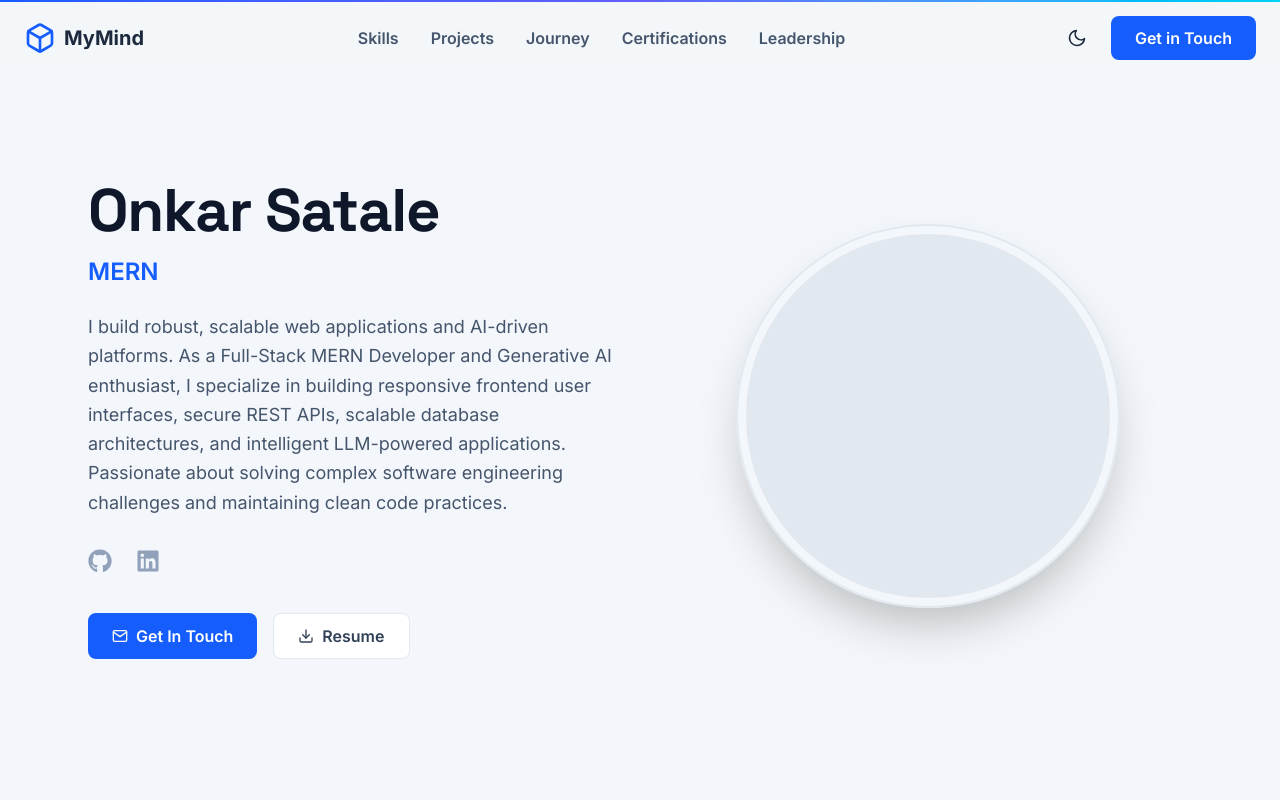
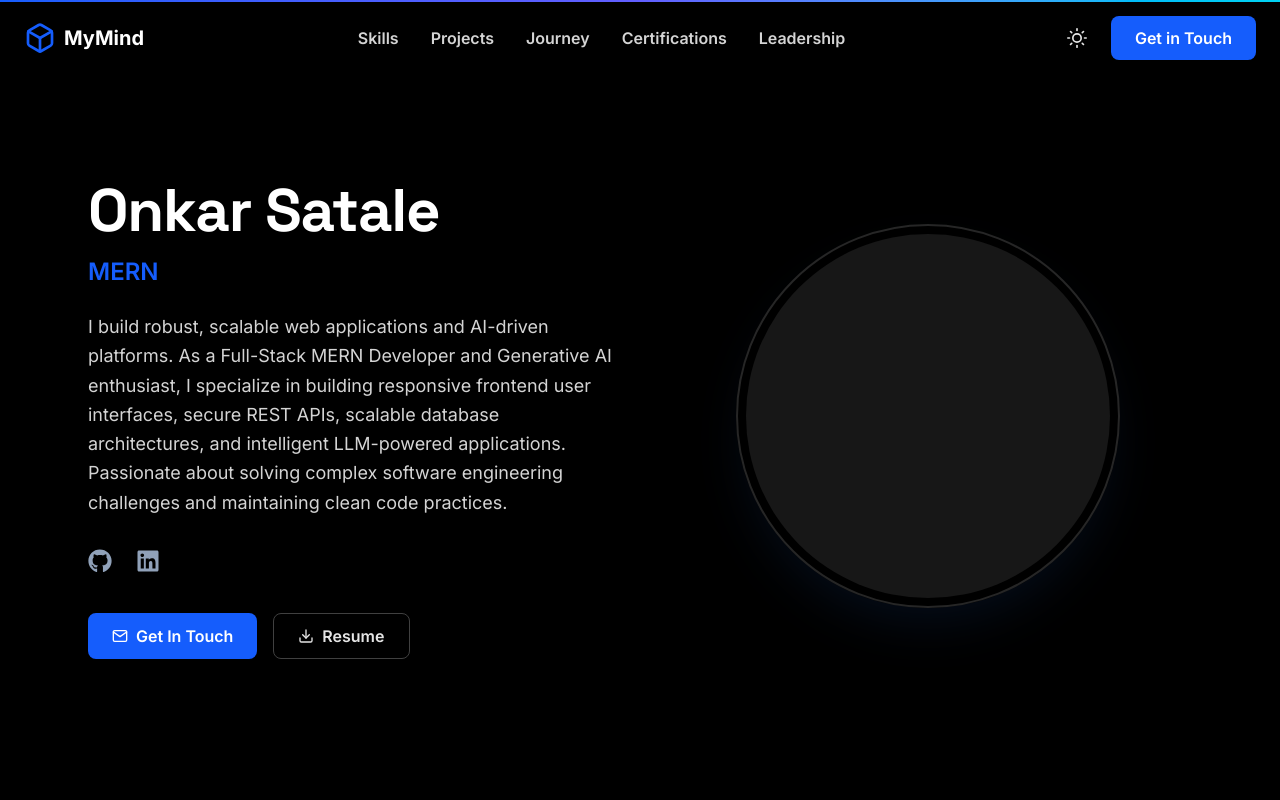
Before and after one commit to Onkar-Satale/Portfolio, a React (Vite) app: page / in a window 1280 px wide. Shown: the top 800 px of the page. Built offline with nearby package versions, Linux system fonts and the light colour scheme.

Commit message:
Fix dark mode persistence so theme only changes on explicit button click

```diff
--- a/index.html
+++ b/index.html
@@ -22,6 +22,19 @@
 
   <meta property="og:type" content="website">
   <meta property="og:url" content="https://sataleOnkar.me/">
+  <script>
+    (function () {
+      try {
+        const savedTheme = localStorage.getItem('theme');
+        if (savedTheme === 'light') {
+          document.documentElement.classList.remove('dark');
+        } else {
+          // Default to dark mode or user-saved 'dark'
+          document.documentElement.classList.add('dark');
+        }
+      } catch (e) {}
+    })();
+  </script>
   <meta property="og:title" content="Satale Onkar K - Full-Stack Developer Portfolio">
   <meta property="og:description"
     content="Explore the projects and skills of Satale Onkar K, a developer focused on building high-performance web applications with React, Node.js.">
--- a/src/layouts/Header.tsx
+++ b/src/layouts/Header.tsx
@@ -29,21 +29,24 @@ export default function Header() {
       if (savedTheme) {
         return savedTheme === 'dark';
       }
-      // Default to light mode as requested by user
-      return false;
+      return document.documentElement.classList.contains('dark');
     }
-    return false;
+    return true;
   });
 
-  useEffect(() => {
-    if (isDarkMode) {
+  const toggleDarkMode = () => {
+    setIsDarkMode(prev => {
+      const next = !prev;
+      if (next) {
         document.documentElement.classList.add('dark');
         localStorage.setItem('theme', 'dark');
       } else {
         document.documentElement.classList.remove('dark');
         localStorage.setItem('theme', 'light');
       }
-  }, [isDarkMode]);
+      return next;
+    });
+  };
 
   const handleScroll = useCallback(() => {
     const yPos = window.scrollY;
@@ -105,8 +108,8 @@ export default function Header() {
           </div>
           <div className="flex items-center gap-4">
             <button
-              onClick={() => setIsDarkMode(!isDarkMode)}
-              className="p-2 rounded-full hover:bg-slate-200 dark:hover:bg-neutral-900 text-slate-800 dark:text-neutral-200 transition-all duration-200 transform hover:scale-110 active:scale-95"
+              onClick={toggleDarkMode}
+              className="p-2 rounded-full hover:bg-slate-200 dark:hover:bg-neutral-900 text-slate-800 dark:text-neutral-200 transition-all duration-200 transform hover:scale-110 active:scale-95 cursor-pointer"
               aria-label="Toggle Dark Mode"
             >
               {isDarkMode ? <FiSun size={20} /> : <FiMoon size={20} />}
```
Lines whose indentation alone changed are shown as unchanged.
